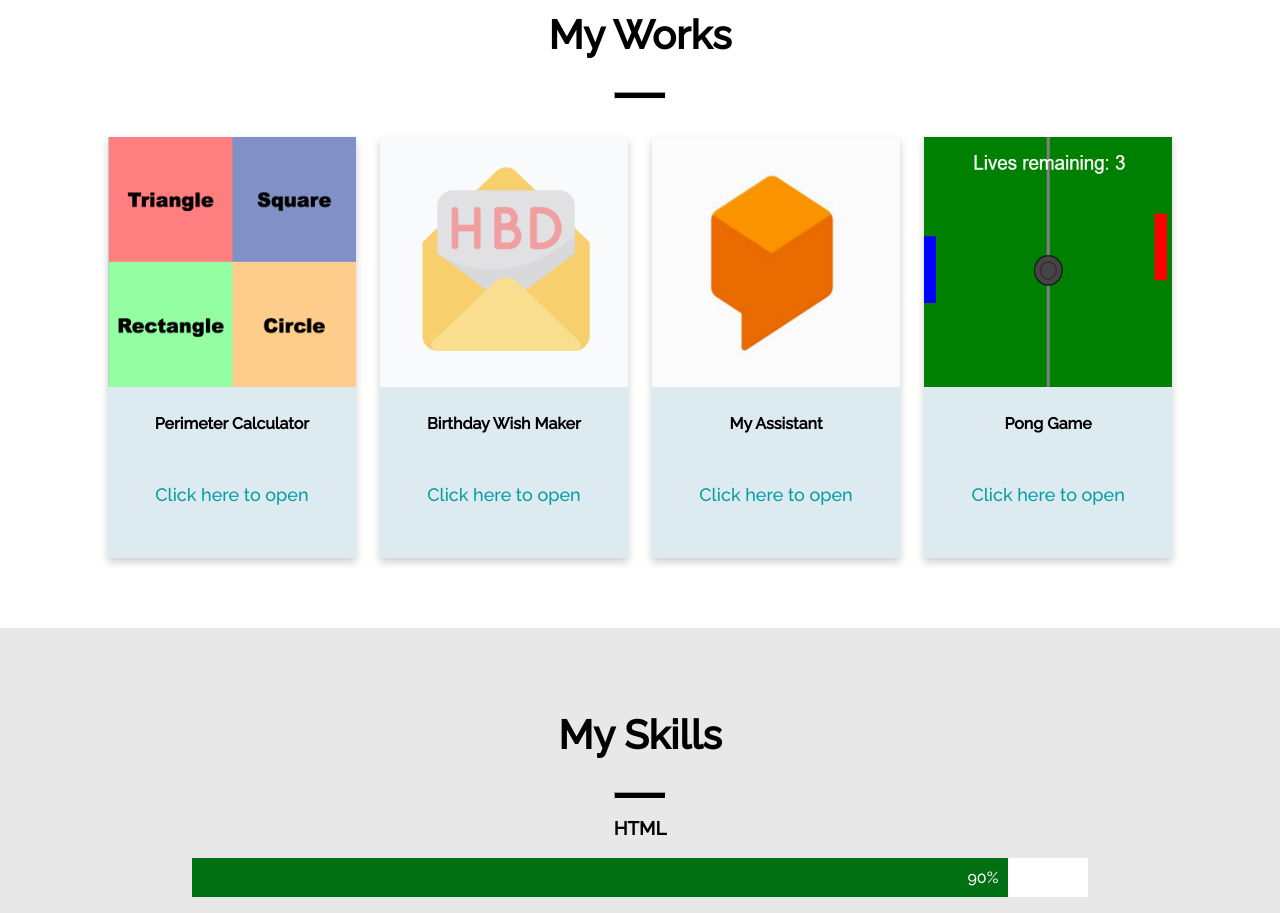
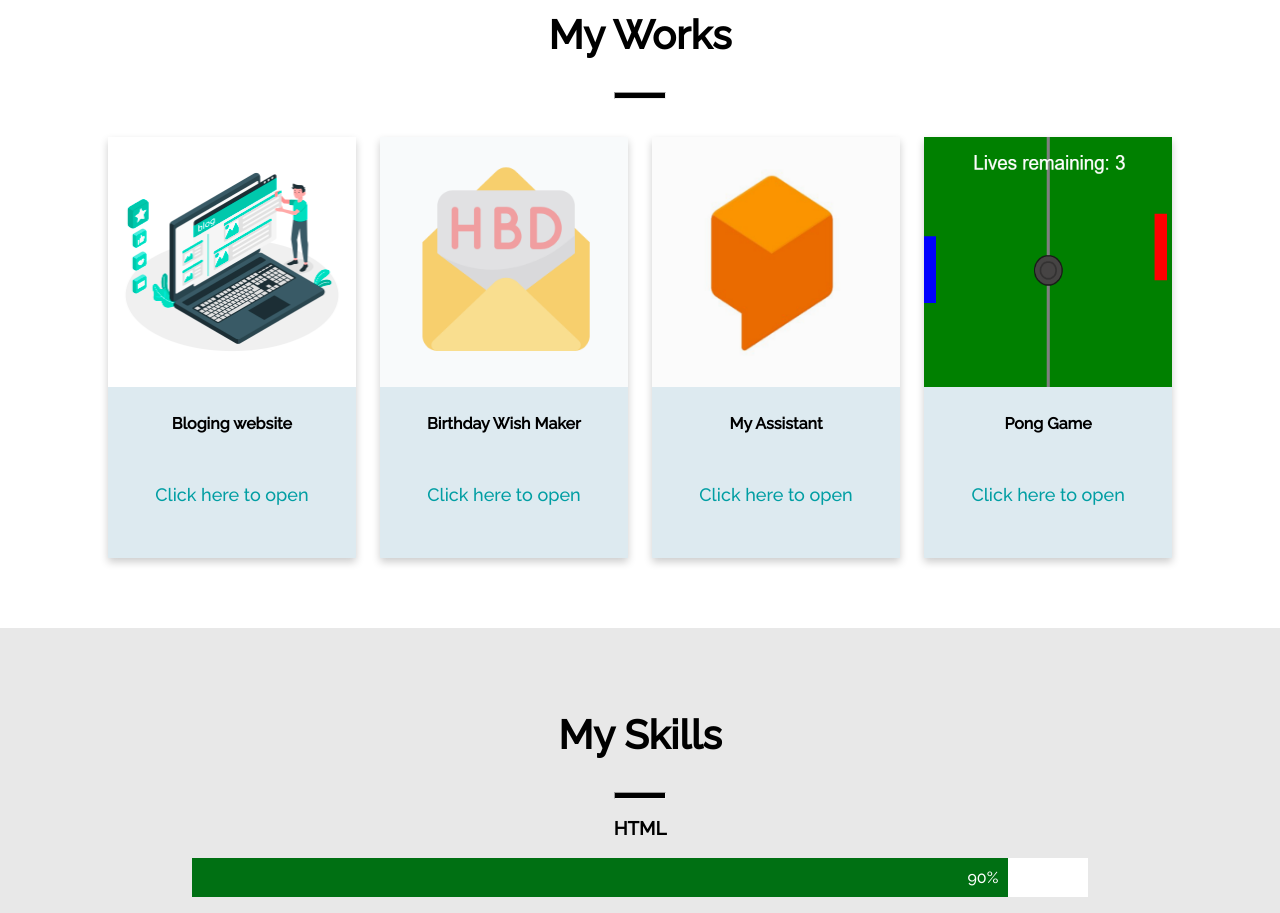
Before and after one commit to atharvagoyal/atharvagoyal.github.io, a plain HTML site: page index.html in a window 1280 px wide. Shown: the part 1260-2173 px from the top of the page. Drawn offline with Linux system fonts and the light colour scheme.

Commit message:
Update index.html

```diff
--- a/index.html
+++ b/index.html
@@ -51,11 +51,11 @@
         <hr>
         <div class="row">
             <div class="card">
-                <img src="perimeter.png">
+                <img src="Blog.jpg">
                 <div class="container">
-                    <h4><b>Perimeter Calculator</b></h4>
+                    <h4><b>Bloging website</b></h4>
                     <p>
-                        <a href="https://studio.code.org/projects/applab/QQAlUIocQeTL7k2SGHIKaerjiROXChGCxM4ly18liGk" target="_blank">
+                        <a href="https://atharvagoyal.github.io/blog/" target="_blank">
                         Click here to open
                         </a>
                     </p>
```
